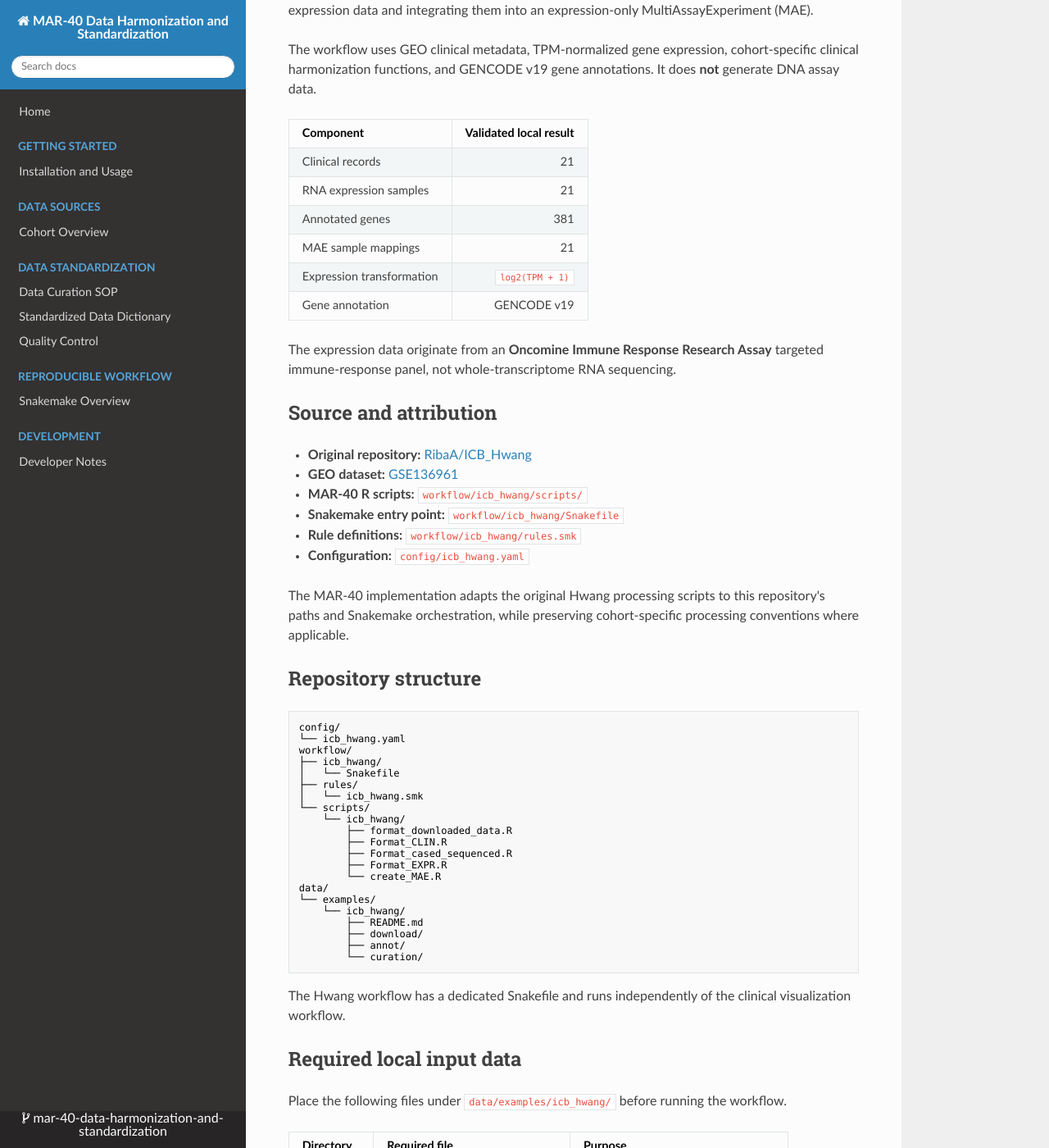
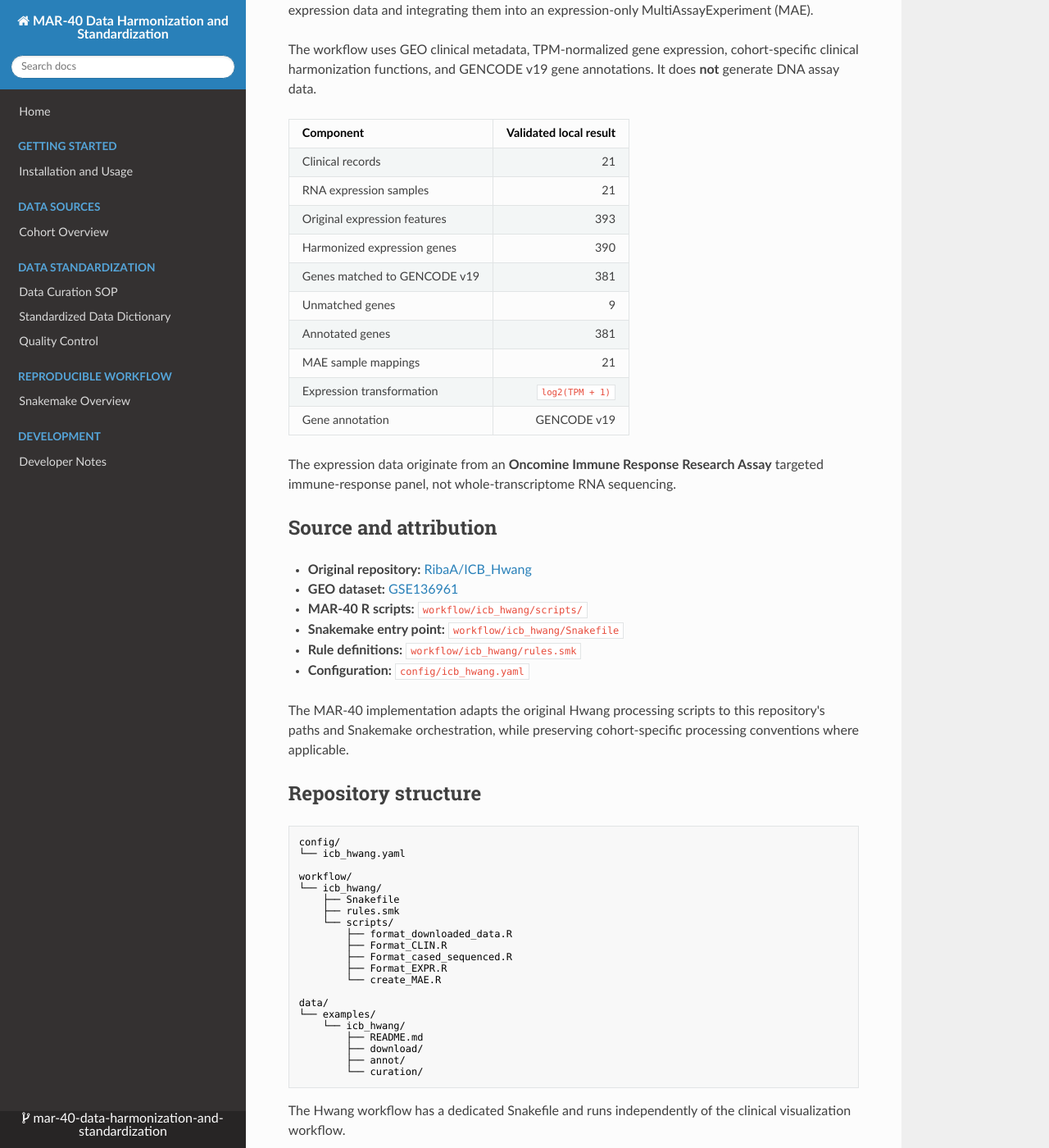
Before and after one commit to bhklab/mar40-data-harmonization, an MkDocs documentation site: the page built from docs/icb_hwang_example.md, in a window 1280 px wide and 1400 px high, scrolled down 359 px. Shown: the whole window at 82% size. Built offline with MkDocs 1.6.1, drawn with Linux system fonts in a browser that asks for light colours; nearby versions of some CDN libraries; some of the changed text lies outside the part shown.

Commit message:
Update ICB Hwang documentation and validated results

````diff
--- a/docs/icb_hwang_example.md
+++ b/docs/icb_hwang_example.md
@@ -12,6 +12,10 @@ The workflow uses GEO clinical metadata, TPM-normalized gene expression, cohort-
 |---|---:|
 | Clinical records | 21 |
 | RNA expression samples | 21 |
+| Original expression features | 393 |
+| Harmonized expression genes | 390 |
+| Genes matched to GENCODE v19 | 381 |
+| Unmatched genes | 9 |
 | Annotated genes | 381 |
 | MAE sample mappings | 21 |
 | Expression transformation | `log2(TPM + 1)` |
@@ -35,18 +39,18 @@ The MAR-40 implementation adapts the original Hwang processing scripts to this r
 ```text
 config/
 └── icb_hwang.yaml
+
 workflow/
-├── icb_hwang/
-│   └── Snakefile
-├── rules/
-│   └── icb_hwang.smk
-└── scripts/
-    └── icb_hwang/
+└── icb_hwang/
+    ├── Snakefile
+    ├── rules.smk
+    └── scripts/
         ├── format_downloaded_data.R
         ├── Format_CLIN.R
         ├── Format_cased_sequenced.R
         ├── Format_EXPR.R
         └── create_MAE.R
+
 data/
 └── examples/
     └── icb_hwang/
@@ -150,7 +154,7 @@ The final object is saved to:
 
 ## Validated local execution
 
-In the successful local run, the final MAE contained **381 annotated gene rows and 21 expression columns**. The MAE contained **21 clinical records** and its `sampleMap` had **21 mappings**, with matching GEO GSM identifiers for `primary` and assay `colname`.
+In the successful local run, **393 original expression features** were reduced to **390 harmonized genes**; **381 genes matched GENCODE v19** and **9 were unmatched**. The final MAE contained **381 annotated gene rows and 21 expression columns**. The MAE contained **21 clinical records** and its `sampleMap` had **21 mappings**, with matching GEO GSM identifiers for `primary` and assay `colname`.
 
 These are observed local results showing successful processing and technical clinical–RNA sample integration. They do **not** establish that every clinical harmonization field has undergone full scientific validation.
 
````
Also changed, not shown: other parts of docs/icb_hwang_example.md (+1 -1 lines).
